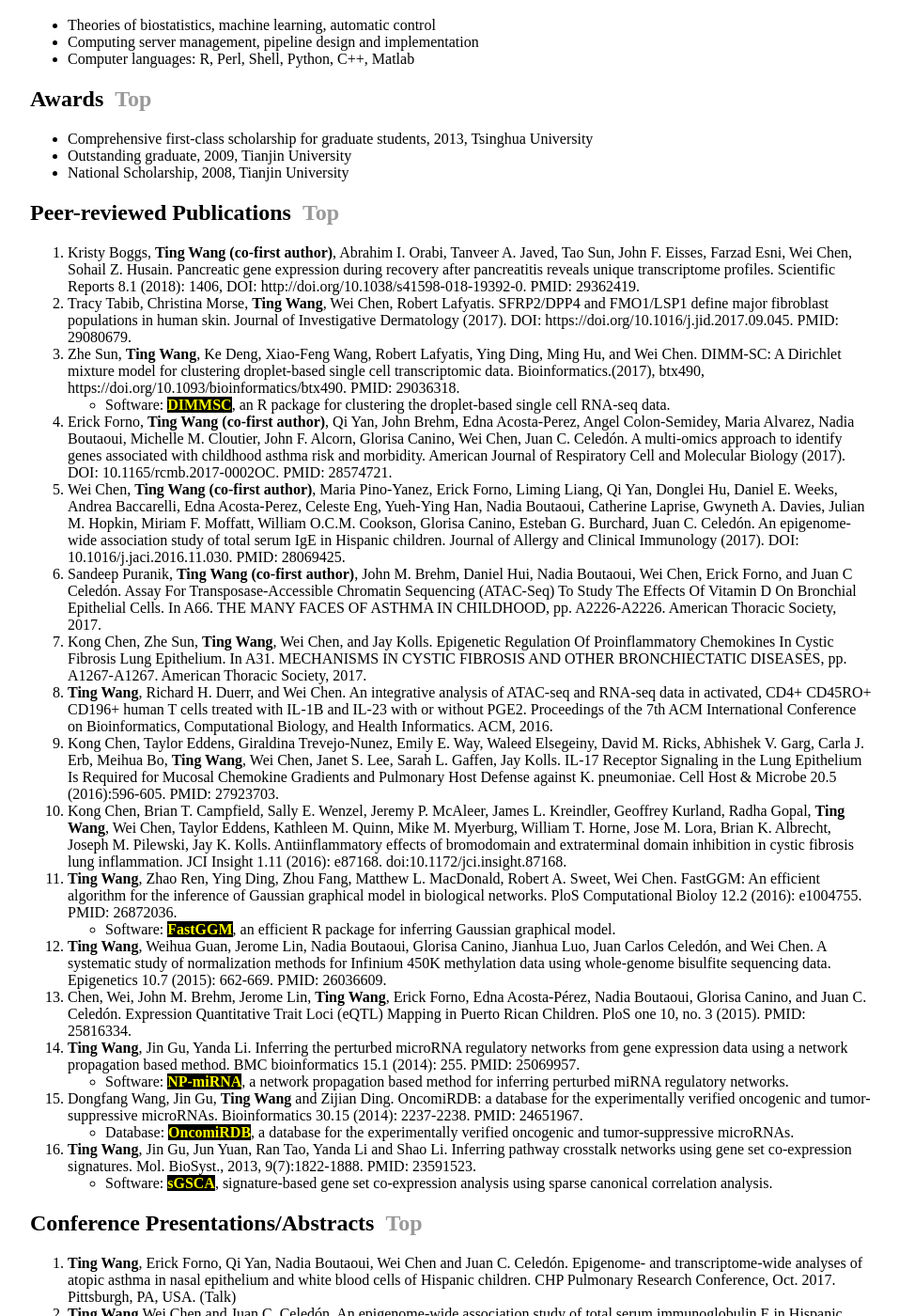
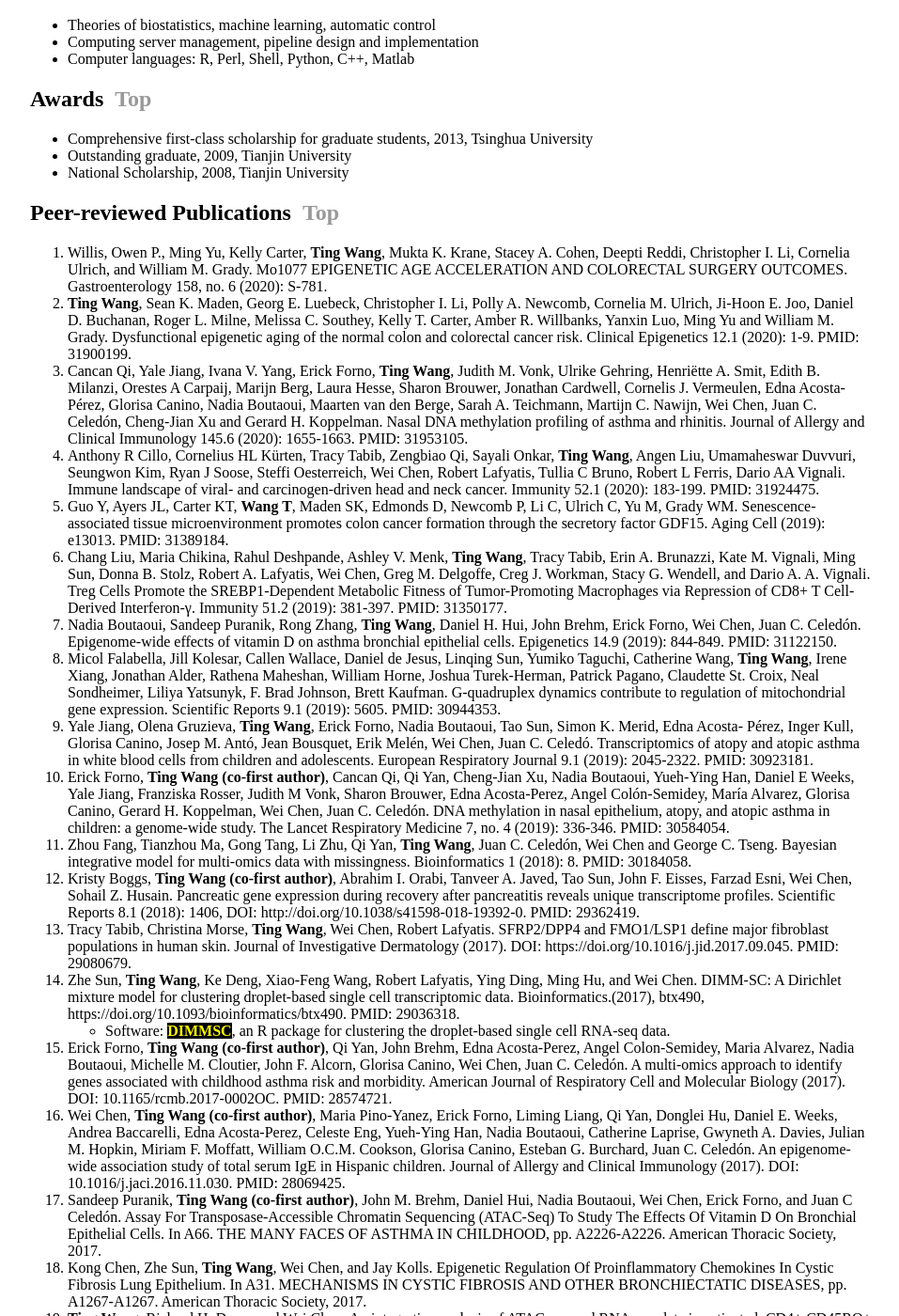
Before and after one commit to wt2015-github/wt2015-github.github.io, a Jekyll site: the page built from index.html, in a window 1280 px wide and 1400 px high, scrolled down 1172 px. Shown: the whole window at 94% size, without its empty margins (160-1117 px from the left). Built offline with Jekyll 4.4.1, drawn with Linux system fonts in a browser that asks for light colours; some of the changed text lies outside the part shown.

Commit message:
Update index.html

```diff
--- a/index.html
+++ b/index.html
@@ -88,6 +88,17 @@
 		<a name="publications"></a>
 		<h2>Peer-reviewed Publications&nbsp;&nbsp;<a href="#top" >Top</a></h2>
 		<ol>
+			<li>Willis, Owen P., Ming Yu, Kelly Carter, <strong>Ting Wang</strong>, Mukta K. Krane, Stacey A. Cohen, Deepti Reddi, Christopher I. Li, Cornelia Ulrich, and William M. Grady. Mo1077 EPIGENETIC AGE ACCELERATION AND COLORECTAL SURGERY OUTCOMES. Gastroenterology 158, no. 6 (2020): S-781.</li>
+			<li><strong>Ting Wang</strong>, Sean K. Maden, Georg E. Luebeck, Christopher I. Li, Polly A. Newcomb, Cornelia M. Ulrich, Ji-Hoon E. Joo, Daniel D. Buchanan, Roger L. Milne, Melissa C. Southey, Kelly T. Carter, Amber R. Willbanks, Yanxin Luo, Ming Yu and William M. Grady. Dysfunctional epigenetic aging of the normal colon and colorectal cancer risk. Clinical Epigenetics 12.1 (2020): 1-9. PMID: 31900199.</li>
+			<li>Cancan Qi, Yale Jiang, Ivana V. Yang, Erick Forno, <strong>Ting Wang</strong>, Judith M. Vonk, Ulrike Gehring, Henriëtte A. Smit, Edith B. Milanzi, Orestes A Carpaij, Marijn Berg, Laura Hesse, Sharon Brouwer, Jonathan Cardwell, Cornelis J. Vermeulen, Edna Acosta-Pérez, Glorisa Canino, Nadia Boutaoui, Maarten van den Berge, Sarah A. Teichmann, Martijn C. Nawijn, Wei Chen, Juan C. Celedón, Cheng-Jian Xu and Gerard H. Koppelman. Nasal DNA methylation profiling of asthma and rhinitis. Journal of Allergy and Clinical Immunology 145.6 (2020): 1655-1663. PMID: 31953105.</li>
+			<li>Anthony R Cillo, Cornelius HL Kürten, Tracy Tabib, Zengbiao Qi, Sayali Onkar, <strong>Ting Wang</strong>, Angen Liu, Umamaheswar Duvvuri, Seungwon Kim, Ryan J Soose, Steffi Oesterreich, Wei Chen, Robert Lafyatis, Tullia C Bruno, Robert L Ferris, Dario AA Vignali. Immune landscape of viral- and carcinogen-driven head and neck cancer. Immunity 52.1 (2020): 183-199. PMID: 31924475.</li>
+			<li>Guo Y, Ayers JL, Carter KT, <strong>Wang T</strong>, Maden SK, Edmonds D, Newcomb P, Li C, Ulrich C, Yu M, Grady WM. Senescence-associated tissue microenvironment promotes colon cancer formation through the secretory factor GDF15. Aging Cell (2019): e13013. PMID: 31389184.</li>
+			<li>Chang Liu, Maria Chikina, Rahul Deshpande, Ashley V. Menk, <strong>Ting Wang</strong>, Tracy Tabib, Erin A. Brunazzi, Kate M. Vignali, Ming Sun, Donna B. Stolz, Robert A. Lafyatis, Wei Chen, Greg M. Delgoffe, Creg J. Workman, Stacy G. Wendell, and Dario A. A. Vignali. Treg Cells Promote the SREBP1-Dependent Metabolic Fitness of Tumor-Promoting Macrophages via Repression of CD8+ T Cell-Derived Interferon-γ. Immunity 51.2 (2019): 381-397. PMID: 31350177.</li>
+			<li>Nadia Boutaoui, Sandeep Puranik, Rong Zhang, <strong>Ting Wang</strong>, Daniel H. Hui, John Brehm, Erick Forno, Wei Chen, Juan C. Celedón. Epigenome-wide effects of vitamin D on asthma bronchial epithelial cells. Epigenetics 14.9 (2019): 844-849. PMID: 31122150.</li>
+			<li>Micol Falabella, Jill Kolesar, Callen Wallace, Daniel de Jesus, Linqing Sun, Yumiko Taguchi, Catherine Wang, <strong>Ting Wang</strong>, Irene Xiang, Jonathan Alder, Rathena Maheshan, William Horne, Joshua Turek-Herman, Patrick Pagano, Claudette St. Croix, Neal Sondheimer, Liliya Yatsunyk, F. Brad Johnson, Brett Kaufman. G-quadruplex dynamics contribute to regulation of mitochondrial gene expression. Scientific Reports 9.1 (2019): 5605. PMID: 30944353.</li>
+			<li>Yale Jiang, Olena Gruzieva, <strong>Ting Wang</strong>, Erick Forno, Nadia Boutaoui, Tao Sun, Simon K. Merid, Edna Acosta- Pérez, Inger Kull, Glorisa Canino, Josep M. Antó, Jean Bousquet, Erik Melén, Wei Chen, Juan C. Celedó. Transcriptomics of atopy and atopic asthma in white blood cells from children and adolescents. European Respiratory Journal 9.1 (2019): 2045-2322. PMID: 30923181.</li>
+			<li>Erick Forno, <strong>Ting Wang (co-first author)</strong>, Cancan Qi, Qi Yan, Cheng-Jian Xu, Nadia Boutaoui, Yueh-Ying Han, Daniel E Weeks, Yale Jiang, Franziska Rosser, Judith M Vonk, Sharon Brouwer, Edna Acosta-Perez, Angel Colón-Semidey, María Alvarez, Glorisa Canino, Gerard H. Koppelman, Wei Chen, Juan C. Celedón. DNA methylation in nasal epithelium, atopy, and atopic asthma in children: a genome-wide study. The Lancet Respiratory Medicine 7, no. 4 (2019): 336-346. PMID: 30584054.</li>
+			<li>Zhou Fang, Tianzhou Ma, Gong Tang, Li Zhu, Qi Yan, <strong>Ting Wang</strong>, Juan C. Celedón, Wei Chen and George C. Tseng. Bayesian integrative model for multi-omics data with missingness. Bioinformatics 1 (2018): 8. PMID: 30184058.</li>
 			<li>Kristy Boggs, <strong>Ting Wang (co-first author)</strong>, Abrahim I. Orabi, Tanveer A. Javed, Tao Sun, John F. Eisses, Farzad Esni, Wei Chen, Sohail Z. Husain. Pancreatic gene expression during recovery after pancreatitis reveals unique transcriptome profiles. Scientific Reports 8.1 (2018): 1406, DOI: http://doi.org/10.1038/s41598-018-19392-0. PMID: 29362419.</li>
 			<li>Tracy Tabib, Christina Morse, <strong>Ting Wang</strong>, Wei Chen, Robert Lafyatis. SFRP2/DPP4 and FMO1/LSP1 define major fibroblast populations in human skin. Journal of Investigative Dermatology (2017). DOI: https://doi.org/10.1016/j.jid.2017.09.045. PMID: 29080679.</li>
 			<li>Zhe Sun, <strong>Ting Wang</strong>, Ke Deng, Xiao-Feng Wang, Robert Lafyatis, Ying Ding, Ming Hu, and Wei Chen. DIMM-SC: A Dirichlet mixture model for clustering droplet-based single cell transcriptomic data. Bioinformatics.(2017), btx490, https://doi.org/10.1093/bioinformatics/btx490. PMID: 29036318.</li>
@@ -126,15 +137,16 @@
 		<a name="meetings"></a>
 		<h2>Conference Presentations/Abstracts&nbsp;&nbsp;<a href="#top" >Top</a></h2>
 		<ol>
-			<li><strong>Ting Wang</strong>, Erick Forno, Qi Yan, Nadia Boutaoui, Wei Chen and Juan C. Celedón. Epigenome- and transcriptome-wide analyses of atopic asthma in nasal epithelium and white blood cells of Hispanic children. CHP Pulmonary Research Conference, Oct. 2017. Pittsburgh, PA, USA. (Talk)</li>
-			<li><strong>Ting Wang</strong>,Wei Chen and Juan C. Celedón. An epigenome-wide association study of total serum immunoglobulin E in Hispanic children. CHP Pulmonary Research Conference. Nov. 2016. Pittsburgh, PA, USA. (Talk)</li>
-			<li><strong>Ting Wang</strong>, Zhao Ren and Wei Chen. FastGGM: An Efficient Algorithm for the Inference of Gaussian Graphical Model in Biological Networks. q-Med, Nov. 2016. Pittsburgh, PA, USA. (Poster)</li>
-			<li><strong>Ting Wang</strong>, Richard H. Duerr, Wei Chen. An integrative analysis of ATAC-seq and RNA-seq data in activated, CD4+CD45RO+CD196+ human T cells treated with IL-1B and IL-23 with or without PGE2. ACM-BCB, Oct. 2016. Seattle, WA, USA. (Poster)</li>
-			<li><strong>Ting Wang</strong>, Weihua Guan, Jerome Lin, Nadia Boutaoui, Glorisa Canino, Jianhua Luo, Juan Carlos Celedón, Wei Chen. A systematic study of normalization methods for Infinium 450K methylation data using whole-genome bisulfite sequencing data. ASHG, 2015. Baltimore, MD, USA. (Poster)</li>
-			<li><strong>Ting Wang</strong>, Zhao Ren, Ying Ding, Zhou Fang, Matthew L. MacDonald, Robert A. Sweet, Wei Chen. Construction and inference of large-scale biological networks using Gaussian graphical model. ASHG, 2015. Baltimore, MD, USA. (Poster)</li>
-			<li><strong>Ting Wang</strong>, Jin Gu, Yanda Li. Network-based gene set perturbation analysis to identify causal or therapeutic miRNAs for cancers. RECOMB, 2013. Beijing, China. (Poster)</li>
-			<li><strong>Ting Wang</strong>, Jun Yuan, Ran Tao, Yanda Li, Jin Gu, Shao Li. GS-LMMA—An approach to construct the functional pathway networks for cancers. CSHL Meeting on System Biology: Global Regulation of Gene Expression. Mar. 2012. CSHL, NY, USA. (Poster)</li>
-			<li><strong>Ting Wang</strong>, Jin Gu, Rui Li, Shiwen Zhao, Yanda Li. Defining gene expression adaptive responses regulated by microRNAs and transcription factors in human umbilical vein endothelial cells. CSHA Conference on Computational Biology. Oct. 2010. Suzhou, China. (Talk)</li>
+			<li><strong>Ting Wang</strong>. Dysfunctional epigenetic aging of the normal colon and colorectal cancer risk. Masoro-Barshop Conference on Aging. Oct. 2020. (Virtual talk)</li>
+			<li><strong>Ting Wang</strong>. Epigenome- and transcriptome-wide analyses of atopic asthma in nasal epithelium and white blood cells of Hispanic children. CHP Pulmonary Research Conference, Oct. 2017. Pittsburgh, PA, USA. (Talk)</li>
+			<li><strong>Ting Wang</strong>. An epigenome-wide association study of total serum immunoglobulin E in Hispanic children. CHP Pulmonary Research Conference. Nov. 2016. Pittsburgh, PA, USA. (Talk)</li>
+			<li><strong>Ting Wang</strong>. FastGGM: An Efficient Algorithm for the Inference of Gaussian Graphical Model in Biological Networks. q-Med, Nov. 2016. Pittsburgh, PA, USA. (Poster)</li>
+			<li><strong>Ting Wang</strong>. An integrative analysis of ATAC-seq and RNA-seq data in activated, CD4+CD45RO+CD196+ human T cells treated with IL-1B and IL-23 with or without PGE2. ACM-BCB, Oct. 2016. Seattle, WA, USA. (Poster)</li>
+			<li><strong>Ting Wang</strong>. A systematic study of normalization methods for Infinium 450K methylation data using whole-genome bisulfite sequencing data. ASHG, 2015. Baltimore, MD, USA. (Poster)</li>
+			<li><strong>Ting Wang</strong>. Construction and inference of large-scale biological networks using Gaussian graphical model. ASHG, 2015. Baltimore, MD, USA. (Poster)</li>
+			<li><strong>Ting Wang</strong>. Network-based gene set perturbation analysis to identify causal or therapeutic miRNAs for cancers. RECOMB, 2013. Beijing, China. (Poster)</li>
+			<li><strong>Ting Wang</strong>. GS-LMMA—An approach to construct the functional pathway networks for cancers. CSHL Meeting on System Biology: Global Regulation of Gene Expression. Mar. 2012. CSHL, NY, USA. (Poster)</li>
+			<li><strong>Ting Wang</strong>. Defining gene expression adaptive responses regulated by microRNAs and transcription factors in human umbilical vein endothelial cells. CSHA Conference on Computational Biology. Oct. 2010. Suzhou, China. (Talk)</li>
 		</ol>
 	</div>
 
```
